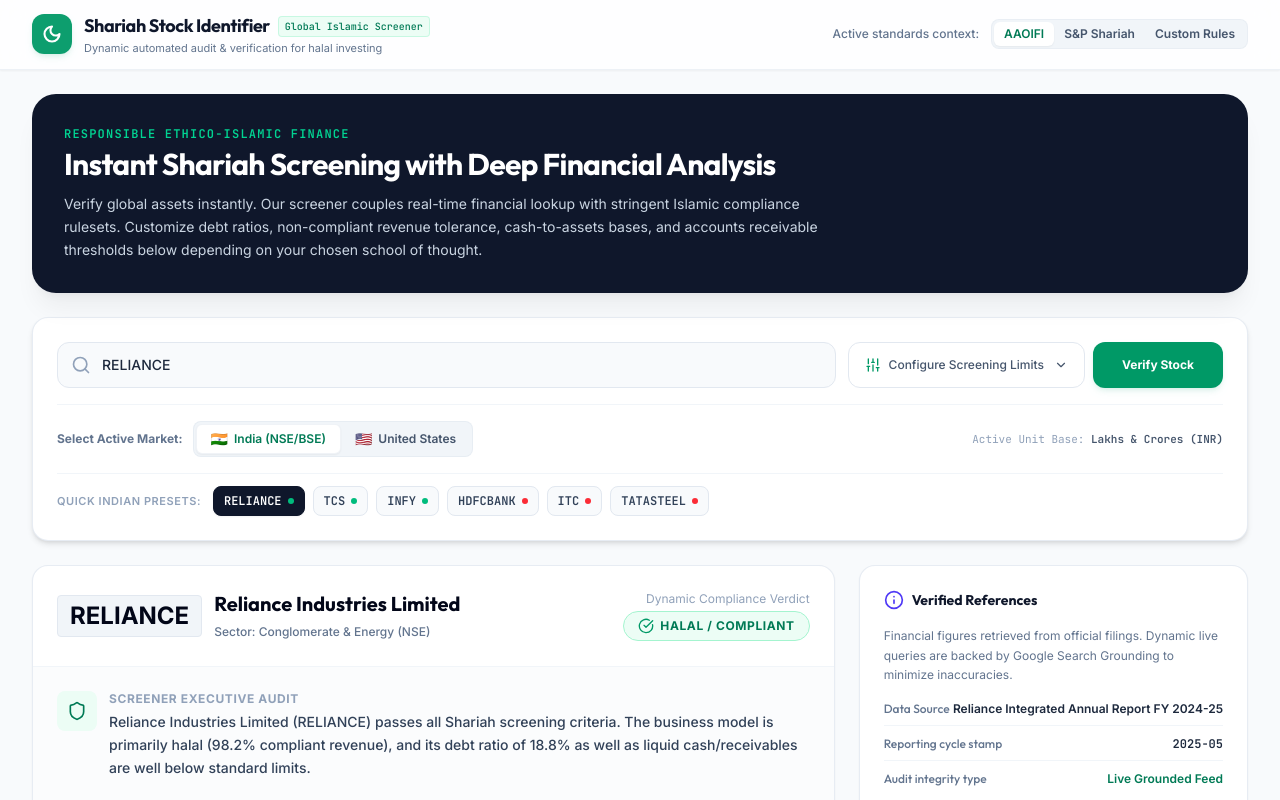
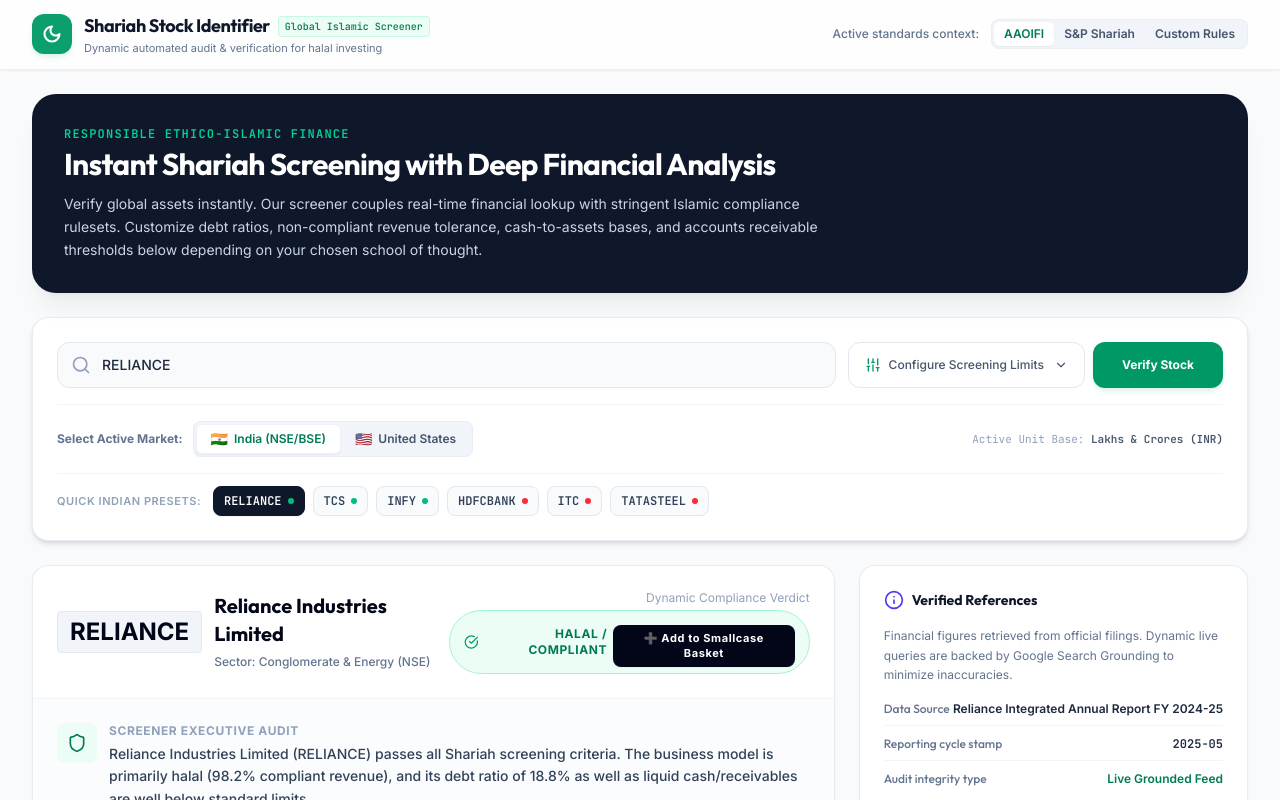
Before and after one commit to naveedam/HalalInvest-Engine, a React (Vite) app: page / in a window 1280 px wide. Shown: the top 800 px of the page. Built offline with nearby package versions, Linux system fonts and the light colour scheme.

Commit message:
fix: explicit line-targeted mount for add to smallcase button layout

```diff
--- a/src/App.tsx
+++ b/src/App.tsx
@@ -745,6 +745,20 @@
                           <span>Non-Compliant</span>
                         </>
                       )}
+
+                  {/* --- INTERACTIVE PORTFOLIO SMALLCASE BASKET INJECTION BUTTON --- */}
+                  <button
+                    type="button"
+                    onClick={() => {
+                      if (selectedStock && !watchlist.includes(selectedStock.ticker)) {
+                        setWatchlist([...watchlist, selectedStock.ticker]);
+                      }
+                    }}
+                    className="mt-2 w-full sm:w-auto px-4 py-1.5 bg-slate-950 hover:bg-slate-800 text-white font-bold text-[11px] rounded-lg transition-all cursor-pointer flex items-center justify-center gap-1 shadow-xs"
+                  >
+                    ➕ Add to Smallcase Basket
+                  </button>
+
                     </span>
                   </div>
                 </div>
```
